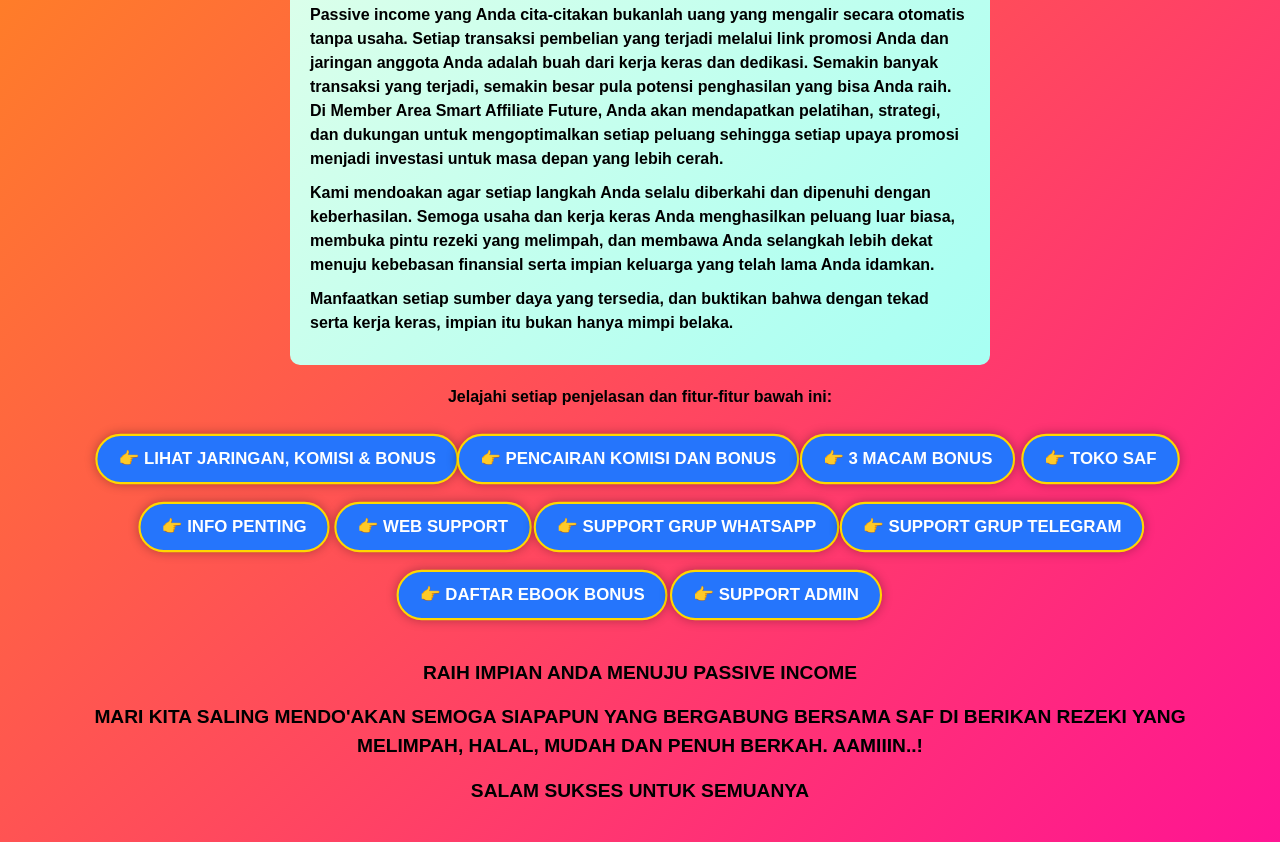
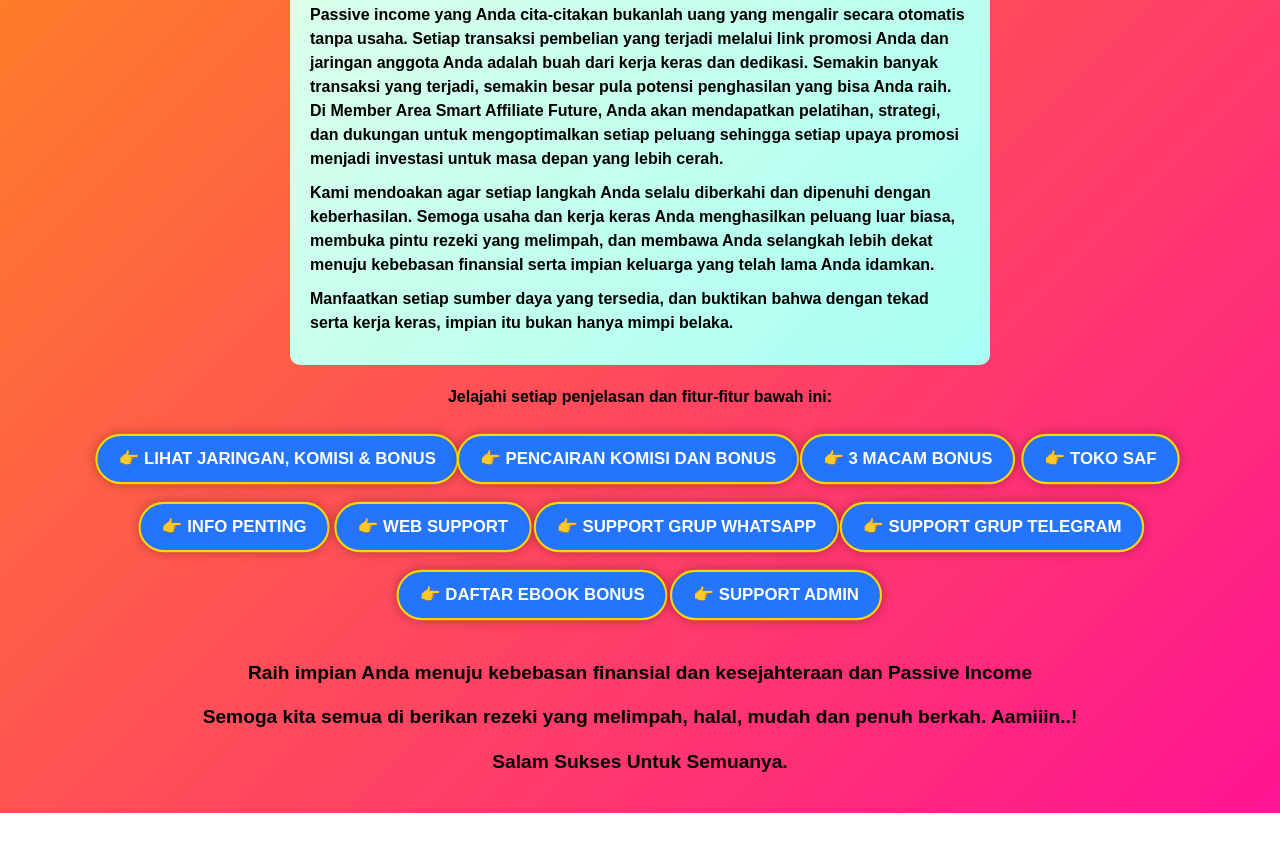
Before and after one commit to SAFF35/Dashboard, a plain HTML site: page index.html in a window 1280 px wide. Shown: the part 816-1658 px from the top of the page. After the commit the page ends 1629 px from the top, so only its background shows below. Drawn offline with nearby package versions, Linux system fonts and the light colour scheme.

Commit message:
Update index.html

```diff
--- a/index.html
+++ b/index.html
@@ -132,7 +132,7 @@
       color: white;
       padding: 10px 20px;
       text-decoration: none;
-      border-radius: 100px;
+      border-radius: 90px;
       margin: 10px 5px;
       font-size: 1rem;
       animation: pulse 2s infinite;
@@ -206,9 +206,9 @@
     </div>
     <!-- Footer -->
     <div class="footer">
-      <p>RAIH IMPIAN ANDA MENUJU PASSIVE INCOME</p>
-      <p>MARI KITA SALING MENDO'AKAN SEMOGA SIAPAPUN YANG BERGABUNG BERSAMA SAF DI BERIKAN REZEKI YANG MELIMPAH, HALAL, MUDAH DAN PENUH BERKAH. AAMIIIN..!</p>
-      <p>SALAM SUKSES UNTUK SEMUANYA</p>
+      <p>Raih impian Anda menuju kebebasan finansial dan kesejahteraan dan Passive Income</p>
+      <p>Semoga kita semua di berikan rezeki yang melimpah, halal, mudah dan penuh berkah. Aamiiin..!</p>
+      <p>Salam Sukses Untuk Semuanya.</p>
     </div>
   </div>
 </body>
```
